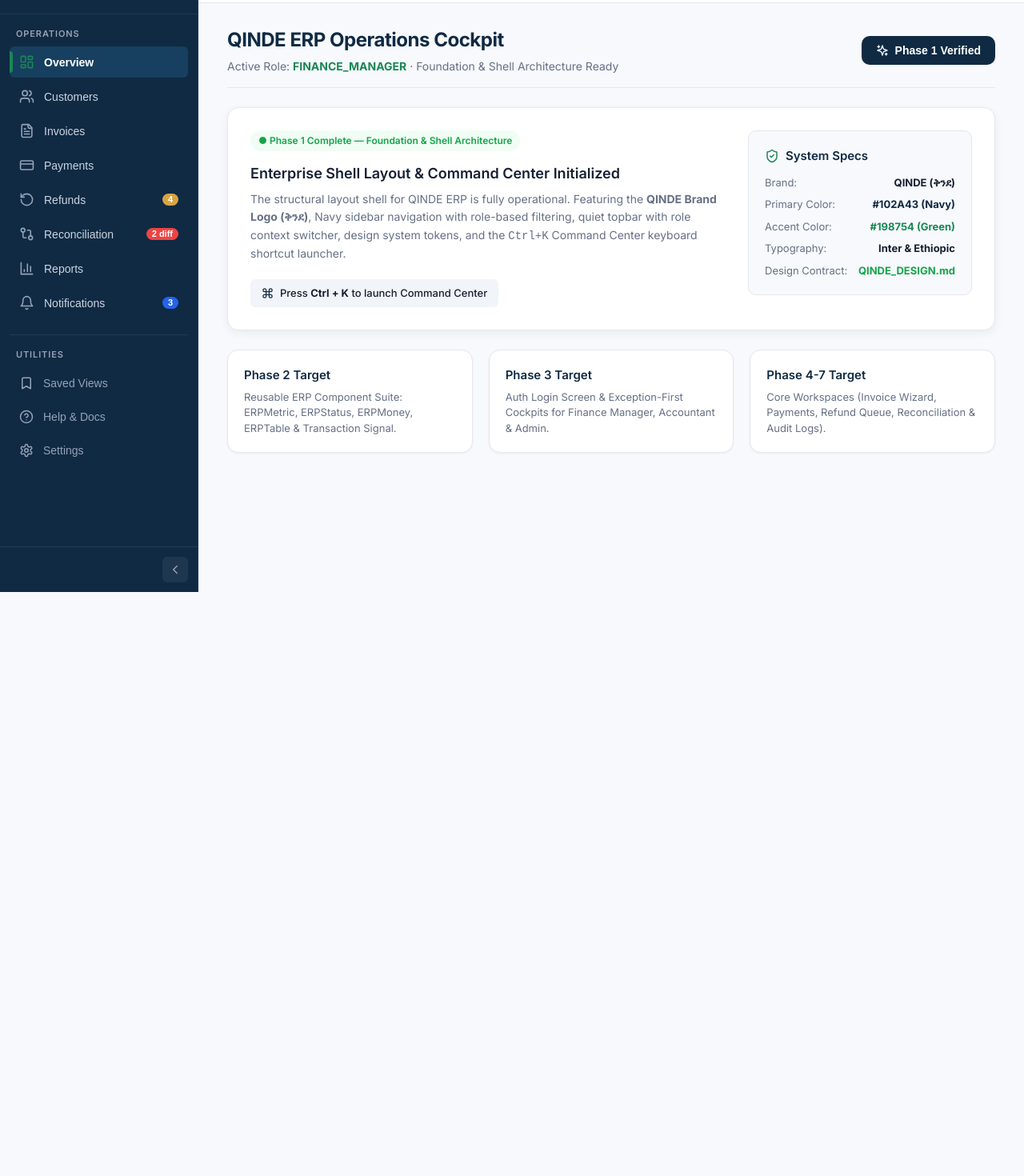
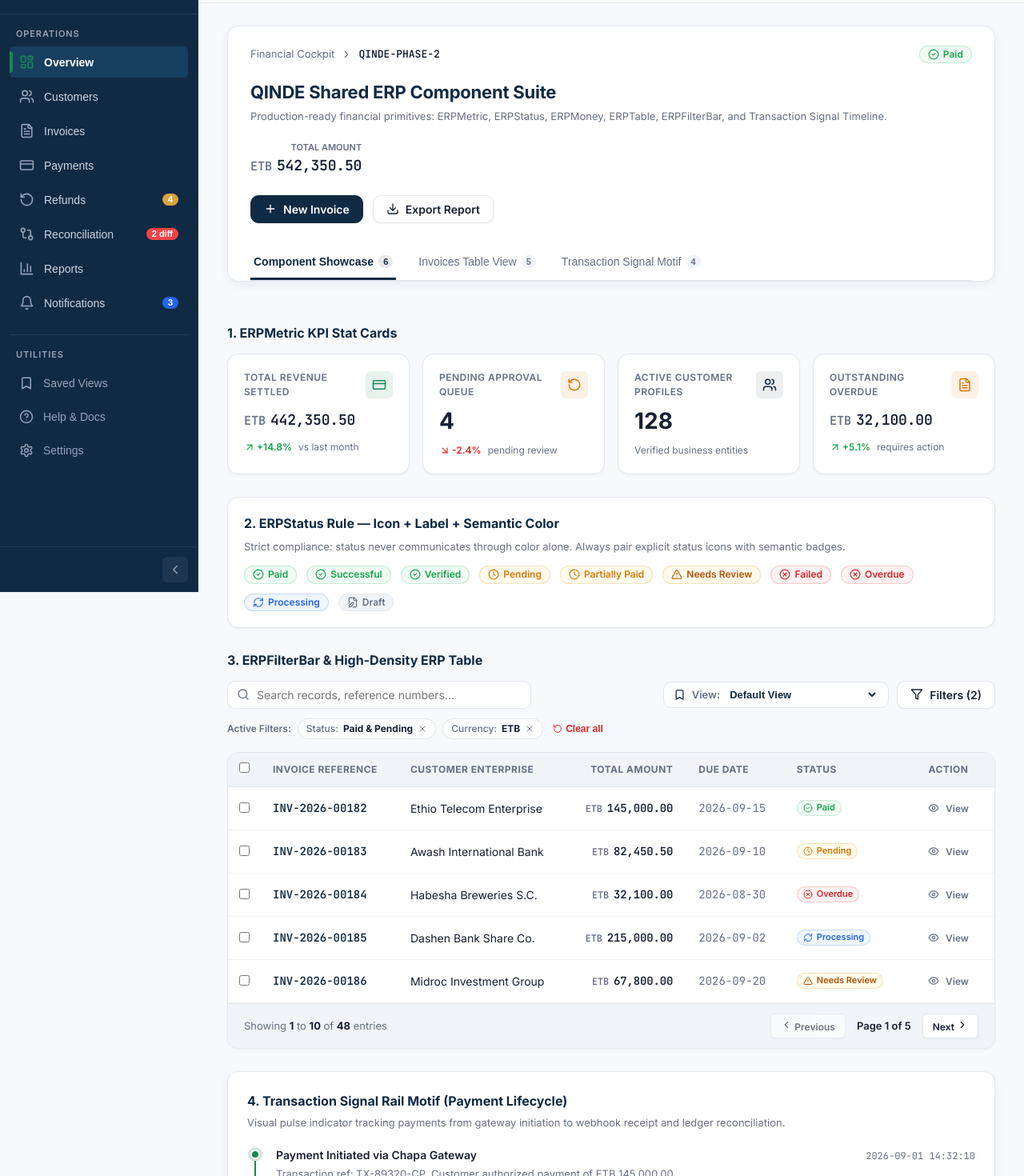
Before and after one commit to Dawittekle/ERP-Payment-Notification-Management-System, a React (Vite) app in the folder frontend/: page / in a window 1280 px wide. Shown: the part 60-1530 px from the top of the page at 80% size. Before the commit the page ends 800 px from the top, so only its background shows below. Built offline with nearby package versions, Linux system fonts and the light colour scheme.

Commit message:
feat(showcase): integrate Phase 2 shared component suite in App and test suite

```diff
--- a/frontend/src/App.tsx
+++ b/frontend/src/App.tsx
@@ -1,11 +1,173 @@
 import React, { useState } from 'react';
 import { ERPShell } from './components/layout/ERPShell';
 import { NavItemKey, UserRole } from './types';
-import { Command, ShieldCheck, Sparkles } from 'lucide-react';
+import {
+  CreditCard,
+  FileText,
+  Users,
+  RotateCcw,
+  Plus,
+  Download,
+  Send,
+  Eye,
+} from 'lucide-react';
+import { ERPMetric } from './components/erp/ERPMetric';
+import { ERPStatus, FinancialStatus } from './components/erp/ERPStatus';
+import { ERPMoney } from './components/erp/ERPMoney';
+import { ERPTable, Column } from './components/erp/ERPTable';
+import { ERPFilterBar } from './components/erp/ERPFilterBar';
+import { ERPObjectHeader } from './components/erp/ERPObjectHeader';
+import { ERPTimeline, TimelineEvent } from './components/erp/ERPTimeline';
+import { Button } from './components/ui/Button';
+
+// Sample Financial Record Interface
+interface SampleInvoice {
+  id: string;
+  invoiceNo: string;
+  customerName: string;
+  amount: number;
+  dueDate: string;
+  status: FinancialStatus;
+}
 
 export const App: React.FC = () => {
   const [activeKey, setActiveKey] = useState<NavItemKey>('overview');
   const [currentRole, setCurrentRole] = useState<UserRole>('FINANCE_MANAGER');
+  const [selectedInvoices, setSelectedInvoices] = useState<string[]>([]);
+  const [searchQuery, setSearchQuery] = useState('');
+  const [activeHeaderTab, setActiveHeaderTab] = useState('overview');
+
+  // Sample Financial Data
+  const invoicesData: SampleInvoice[] = [
+    {
+      id: 'inv_101',
+      invoiceNo: 'INV-2026-00182',
+      customerName: 'Ethio Telecom Enterprise',
+      amount: 145000.0,
+      dueDate: '2026-09-15',
+      status: 'PAID',
+    },
+    {
+      id: 'inv_102',
+      invoiceNo: 'INV-2026-00183',
+      customerName: 'Awash International Bank',
+      amount: 82450.5,
+      dueDate: '2026-09-10',
+      status: 'PENDING',
+    },
+    {
+      id: 'inv_103',
+      invoiceNo: 'INV-2026-00184',
+      customerName: 'Habesha Breweries S.C.',
+      amount: 32100.0,
+      dueDate: '2026-08-30',
+      status: 'OVERDUE',
+    },
+    {
+      id: 'inv_104',
+      invoiceNo: 'INV-2026-00185',
+      customerName: 'Dashen Bank Share Co.',
+      amount: 215000.0,
+      dueDate: '2026-09-02',
+      status: 'PROCESSING',
+    },
+    {
+      id: 'inv_105',
+      invoiceNo: 'INV-2026-00186',
+      customerName: 'Midroc Investment Group',
+      amount: 67800.0,
+      dueDate: '2026-09-20',
+      status: 'NEEDS_REVIEW',
+    },
+  ];
+
+  // Sample Transaction Signal Lifecycle Events
+  const timelineEvents: TimelineEvent[] = [
+    {
+      id: 'evt_1',
+      title: 'Payment Initiated via Chapa Gateway',
+      timestamp: '2026-09-01 14:32:10',
+      status: 'completed',
+      description: 'Transaction ref: TX-89320-CP. Customer authorized payment of ETB 145,000.00.',
+      actor: 'System / Chapa v2 Boundary',
+    },
+    {
+      id: 'evt_2',
+      title: 'Webhook Signal Received',
+      timestamp: '2026-09-01 14:32:15',
+      status: 'completed',
+      description: 'Chapa webhook payload verified with HMAC-SHA256 signature match.',
+      actor: 'Payment Event Outbox Consumer',
+    },
+    {
+      id: 'evt_3',
+      title: 'Server Verification Confirmed',
+      timestamp: '2026-09-01 14:32:18',
+      status: 'completed',
+      description: 'Direct server-to-server verification endpoint confirmed transaction status: SUCCESS.',
+      actor: 'QINDE Verification Service',
+    },
+    {
+      id: 'evt_4',
+      title: 'Ledger Reconciled & Telegram Alert Dispatched',
+      timestamp: '2026-09-01 14:32:20',
+      status: 'completed',
+      description: 'Invoice INV-2026-00182 updated to PAID. Dispatching alert to Telegram channel.',
+      actor: 'Finance Ledger Engine',
+    },
+  ];
+
+  // Table Column Definitions
+  const columns: Column<SampleInvoice>[] = [
+    {
+      key: 'invoiceNo',
+      header: 'Invoice Reference',
+      sortable: true,
+      accessor: (row) => (
+        <span style={{ fontWeight: 600, fontFamily: 'var(--font-family-technical)', color: 'var(--color-brand-navy)' }}>
+          {row.invoiceNo}
+        </span>
+      ),
+    },
+    {
+      key: 'customerName',
+      header: 'Customer Enterprise',
+      sortable: true,
+    },
+    {
+      key: 'amount',
+      header: 'Total Amount',
+      sortable: true,
+      align: 'right',
+      accessor: (row) => <ERPMoney amount={row.amount} align="right" />,
+    },
+    {
+      key: 'dueDate',
+      header: 'Due Date',
+      sortable: true,
+      accessor: (row) => (
+        <span style={{ fontFamily: 'var(--font-family-technical)', color: 'var(--color-text-secondary)' }}>
+          {row.dueDate}
+        </span>
+      ),
+    },
+    {
+      key: 'status',
+      header: 'Status',
+      sortable: true,
+      accessor: (row) => <ERPStatus status={row.status} size="sm" />,
+    },
+    {
+      key: 'actions',
+      header: 'Action',
+      align: 'center',
+      accessor: () => (
+        <Button variant="ghost" size="sm" icon={Eye}>
+          View
+        </Button>
+      ),
+    },
+  ];
 
   return (
     <ERPShell
@@ -14,182 +176,74 @@ export const App: React.FC = () => {
       currentRole={currentRole}
       onChangeRole={(role) => setCurrentRole(role)}
     >
-      {/* Overview Workspace Canvas (Phase 1 Baseline) */}
-      <div style={{ display: 'flex', flexDirection: 'column', gap: '24px' }}>
-        {/* Page Header */}
-        <div
-          style={{
-            display: 'flex',
-            alignItems: 'center',
-            justifyContent: 'space-between',
-            paddingBottom: '16px',
-            borderBottom: '1px solid var(--color-border-default)',
-          }}
-        >
+      <div style={{ display: 'flex', flexDirection: 'column', gap: '28px' }}>
+        {/* Phase 2 ERP Object Header Component Showcase */}
+        <ERPObjectHeader
+          objectType="Financial Cockpit"
+          identifier="QINDE-PHASE-2"
+          title="QINDE Shared ERP Component Suite"
+          status="PAID"
+          keyAmount={542350.5}
+          subtitle="Production-ready financial primitives: ERPMetric, ERPStatus, ERPMoney, ERPTable, ERPFilterBar, and Transaction Signal Timeline."
+          primaryAction={
+            <Button variant="primary" icon={Plus}>
+              New Invoice
+            </Button>
+          }
+          secondaryActions={
+            <Button variant="secondary" icon={Download}>
+              Export Report
+            </Button>
+          }
+          tabs={[
+            { key: 'overview', label: 'Component Showcase', count: 6 },
+            { key: 'invoices', label: 'Invoices Table View', count: 5 },
+            { key: 'timeline', label: 'Transaction Signal Motif', count: 4 },
+          ]}
+          activeTab={activeHeaderTab}
+          onTabChange={(k) => setActiveHeaderTab(k)}
+        />
+
+        {/* 1. ERPMetric KPI Cards Grid */}
         <div>
-            <h1
-              style={{
-                fontSize: 'var(--font-size-title-page)',
-                fontWeight: 700,
-                color: 'var(--color-brand-navy)',
-                letterSpacing: '-0.02em',
-                marginBottom: '4px',
-              }}
-            >
-              QINDE ERP Operations Cockpit
-            </h1>
-            <p style={{ fontSize: 'var(--font-size-body)', color: 'var(--color-text-secondary)' }}>
-              Active Role: <strong style={{ color: 'var(--color-brand-green)' }}>{currentRole}</strong> · Foundation & Shell Architecture Ready
-            </p>
-          </div>
-
-          <div style={{ display: 'flex', gap: '12px' }}>
-            <button
-              style={{
-                display: 'flex',
-                alignItems: 'center',
-                gap: '8px',
-                padding: '10px 18px',
-                backgroundColor: 'var(--color-brand-navy)',
-                color: '#FFFFFF',
-                borderRadius: 'var(--radius-input)',
-                border: 'none',
-                fontWeight: 600,
-                fontSize: '14px',
-                cursor: 'pointer',
-                boxShadow: 'var(--shadow-subtle)',
-              }}
-            >
-              <Sparkles size={16} />
-              <span>Phase 1 Verified</span>
-            </button>
+          <h2 style={{ fontSize: '16px', fontWeight: 700, color: 'var(--color-brand-navy)', marginBottom: '14px' }}>
+            1. ERPMetric KPI Stat Cards
+          </h2>
+          <div style={{ display: 'grid', gridTemplateColumns: 'repeat(4, 1fr)', gap: '16px' }}>
+            <ERPMetric
+              title="Total Revenue Settled"
+              value={442350.5}
+              isCurrency
+              icon={CreditCard}
+              iconVariant="green"
+              trend={{ percentage: 14.8, direction: 'up', label: 'vs last month' }}
+            />
+            <ERPMetric
+              title="Pending Approval Queue"
+              value={4}
+              icon={RotateCcw}
+              iconVariant="warning"
+              trend={{ percentage: -2.4, direction: 'down', label: 'pending review' }}
+            />
+            <ERPMetric
+              title="Active Customer Profiles"
+              value="128"
+              icon={Users}
+              iconVariant="navy"
+              subtitle="Verified business entities"
+            />
+            <ERPMetric
+              title="Outstanding Overdue"
+              value={32100.0}
+              isCurrency
+              icon={FileText}
+              iconVariant="warning"
+              trend={{ percentage: 5.1, direction: 'up', label: 'requires action' }}
+            />
           </div>
         </div>
 
-        {/* Welcome Card & Shell Architecture Banner */}
-        <div
-          style={{
-            backgroundColor: 'var(--color-surface-card)',
-            borderRadius: 'var(--radius-card)',
-            border: '1px solid var(--color-border-default)',
-            padding: '28px',
-            boxShadow: 'var(--shadow-card)',
-            display: 'flex',
-            alignItems: 'flex-start',
-            justifyContent: 'space-between',
-            gap: '24px',
-          }}
-        >
-          <div style={{ maxWidth: '680px' }}>
-            <div
-              style={{
-                display: 'inline-flex',
-                alignItems: 'center',
-                gap: '6px',
-                backgroundColor: 'var(--color-status-success-bg)',
-                color: 'var(--color-status-success)',
-                padding: '4px 10px',
-                borderRadius: 'var(--radius-pill)',
-                fontSize: '12px',
-                fontWeight: 600,
-                marginBottom: '14px',
-              }}
-            >
-              ● Phase 1 Complete — Foundation & Shell Architecture
-            </div>
-
-            <h2
-              style={{
-                fontSize: 'var(--font-size-title-section)',
-                fontWeight: 600,
-                color: 'var(--color-text-primary)',
-                marginBottom: '8px',
-              }}
-            >
-              Enterprise Shell Layout & Command Center Initialized
-            </h2>
-
-            <p
-              style={{
-                fontSize: 'var(--font-size-body)',
-                color: 'var(--color-text-secondary)',
-                lineHeight: 1.6,
-                marginBottom: '20px',
-              }}
-            >
-              The structural layout shell for QINDE ERP is fully operational. Featuring the <strong>QINDE Brand Logo (ቅንደ)</strong>,
-              Navy sidebar navigation with role-based filtering, quiet topbar with role context switcher, design system tokens,
-              and the <code>Ctrl+K</code> Command Center keyboard shortcut launcher.
-            </p>
-
-            <div style={{ display: 'flex', alignItems: 'center', gap: '16px' }}>
-              <div
-                style={{
-                  display: 'flex',
-                  alignItems: 'center',
-                  gap: '8px',
-                  backgroundColor: 'var(--color-surface-subtle)',
-                  padding: '8px 14px',
-                  borderRadius: 'var(--radius-micro)',
-                  fontSize: '13px',
-                  color: 'var(--color-text-primary)',
-                  fontWeight: 500,
-                }}
-              >
-                <Command size={15} color="var(--color-brand-navy)" />
-                <span>Press <strong>Ctrl + K</strong> to launch Command Center</span>
-              </div>
-            </div>
-          </div>
-
-          {/* Quick Info Panel */}
-          <div
-            style={{
-              backgroundColor: 'var(--color-surface-canvas)',
-              border: '1px solid var(--color-border-default)',
-              borderRadius: 'var(--radius-input)',
-              padding: '20px',
-              width: '280px',
-              flexShrink: 0,
-            }}
-          >
-            <h3
-              style={{
-                fontSize: 'var(--font-size-title-card)',
-                fontWeight: 600,
-                color: 'var(--color-brand-navy)',
-                marginBottom: '12px',
-                display: 'flex',
-                alignItems: 'center',
-                gap: '8px',
-              }}
-            >
-              <ShieldCheck size={18} color="var(--color-brand-green)" />
-              System Specs
-            </h3>
-
-            <ul style={{ listStyle: 'none', display: 'flex', flexDirection: 'column', gap: '8px', fontSize: '13px', color: 'var(--color-text-secondary)' }}>
-              <li style={{ display: 'flex', justifyContent: 'space-between' }}>
-                <span>Brand:</span> <strong style={{ color: 'var(--color-text-primary)' }}>QINDE (ቅንደ)</strong>
-              </li>
-              <li style={{ display: 'flex', justifyContent: 'space-between' }}>
-                <span>Primary Color:</span> <strong style={{ color: '#102A43' }}>#102A43 (Navy)</strong>
-              </li>
-              <li style={{ display: 'flex', justifyContent: 'space-between' }}>
-                <span>Accent Color:</span> <strong style={{ color: '#198754' }}>#198754 (Green)</strong>
-              </li>
-              <li style={{ display: 'flex', justifyContent: 'space-between' }}>
-                <span>Typography:</span> <strong style={{ color: 'var(--color-text-primary)' }}>Inter & Ethiopic</strong>
-              </li>
-              <li style={{ display: 'flex', justifyContent: 'space-between' }}>
-                <span>Design Contract:</span> <strong style={{ color: 'var(--color-status-success)' }}>QINDE_DESIGN.md</strong>
-              </li>
-            </ul>
-          </div>
-        </div>
-
-        {/* Workspace Placeholder Grid */}
-        <div style={{ display: 'grid', gridTemplateColumns: 'repeat(3, 1fr)', gap: '20px' }}>
+        {/* 2. ERPStatus Contract Showcase */}
         <div
           style={{
             backgroundColor: 'var(--color-surface-card)',
@@ -199,47 +253,87 @@ export const App: React.FC = () => {
             boxShadow: 'var(--shadow-subtle)',
           }}
         >
-            <h3 style={{ fontSize: '15px', fontWeight: 600, color: 'var(--color-brand-navy)', marginBottom: '6px' }}>
-              Phase 2 Target
-            </h3>
-            <p style={{ fontSize: '13px', color: 'var(--color-text-secondary)', lineHeight: 1.5 }}>
-              Reusable ERP Component Suite: ERPMetric, ERPStatus, ERPMoney, ERPTable & Transaction Signal.
+          <h2 style={{ fontSize: '16px', fontWeight: 700, color: 'var(--color-brand-navy)', marginBottom: '8px' }}>
+            2. ERPStatus Rule — Icon + Label + Semantic Color
+          </h2>
+          <p style={{ fontSize: '13px', color: 'var(--color-text-secondary)', marginBottom: '14px' }}>
+            Strict compliance: status never communicates through color alone. Always pair explicit status icons with semantic badges.
           </p>
+
+          <div style={{ display: 'flex', gap: '12px', flexWrap: 'wrap' }}>
+            <ERPStatus status="PAID" />
+            <ERPStatus status="SUCCESS" />
+            <ERPStatus status="VERIFIED" />
+            <ERPStatus status="PENDING" />
+            <ERPStatus status="PARTIALLY_PAID" />
+            <ERPStatus status="NEEDS_REVIEW" />
+            <ERPStatus status="FAILED" />
+            <ERPStatus status="OVERDUE" />
+            <ERPStatus status="PROCESSING" />
+            <ERPStatus status="DRAFT" />
+          </div>
         </div>
 
+        {/* 3. Filter Bar & Dense ERP Data Table */}
+        <div>
+          <h2 style={{ fontSize: '16px', fontWeight: 700, color: 'var(--color-brand-navy)', marginBottom: '14px' }}>
+            3. ERPFilterBar & High-Density ERP Table
+          </h2>
+
+          <ERPFilterBar
+            searchQuery={searchQuery}
+            onSearchChange={(q) => setSearchQuery(q)}
+            activeFilters={[
+              { id: 'f1', label: 'Status', value: 'Paid & Pending' },
+              { id: 'f2', label: 'Currency', value: 'ETB' },
+            ]}
+            onRemoveFilter={() => {}}
+            onClearAllFilters={() => {}}
+          />
+
+          <ERPTable
+            columns={columns}
+            data={invoicesData.filter((i) =>
+              i.customerName.toLowerCase().includes(searchQuery.toLowerCase()) ||
+              i.invoiceNo.toLowerCase().includes(searchQuery.toLowerCase())
+            )}
+            keyExtractor={(item) => item.id}
+            selectable
+            selectedKeys={selectedInvoices}
+            onSelectionChange={(keys) => setSelectedInvoices(keys)}
+            bulkActions={
+              <Button variant="success" size="sm" icon={Send}>
+                Bulk Process
+              </Button>
+            }
+            pagination={{
+              currentPage: 1,
+              totalPages: 5,
+              totalItems: 48,
+              pageSize: 10,
+              onPageChange: () => {},
+            }}
+          />
+        </div>
+
+        {/* 4. Transaction Signal Lifecycle Timeline */}
         <div
           style={{
             backgroundColor: 'var(--color-surface-card)',
             border: '1px solid var(--color-border-default)',
             borderRadius: 'var(--radius-card)',
-              padding: '20px',
-              boxShadow: 'var(--shadow-subtle)',
+            padding: '24px',
+            boxShadow: 'var(--shadow-card)',
           }}
         >
-            <h3 style={{ fontSize: '15px', fontWeight: 600, color: 'var(--color-brand-navy)', marginBottom: '6px' }}>
-              Phase 3 Target
-            </h3>
-            <p style={{ fontSize: '13px', color: 'var(--color-text-secondary)', lineHeight: 1.5 }}>
-              Auth Login Screen & Exception-First Cockpits for Finance Manager, Accountant & Admin.
+          <h2 style={{ fontSize: '16px', fontWeight: 700, color: 'var(--color-brand-navy)', marginBottom: '6px' }}>
+            4. Transaction Signal Rail Motif (Payment Lifecycle)
+          </h2>
+          <p style={{ fontSize: '13px', color: 'var(--color-text-secondary)', marginBottom: '20px' }}>
+            Visual pulse indicator tracking payments from gateway initiation to webhook receipt and ledger reconciliation.
           </p>
-          </div>
 
-          <div
-            style={{
-              backgroundColor: 'var(--color-surface-card)',
-              border: '1px solid var(--color-border-default)',
-              borderRadius: 'var(--radius-card)',
-              padding: '20px',
-              boxShadow: 'var(--shadow-subtle)',
-            }}
-          >
-            <h3 style={{ fontSize: '15px', fontWeight: 600, color: 'var(--color-brand-navy)', marginBottom: '6px' }}>
-              Phase 4-7 Target
-            </h3>
-            <p style={{ fontSize: '13px', color: 'var(--color-text-secondary)', lineHeight: 1.5 }}>
-              Core Workspaces (Invoice Wizard, Payments, Refund Queue, Reconciliation & Audit Logs).
-            </p>
-          </div>
+          <ERPTimeline events={timelineEvents} />
         </div>
       </div>
     </ERPShell>
```
Also changed, not shown: 1 other file (tests, documents, lock files or other folders). Lines whose indentation alone changed are shown as unchanged.
